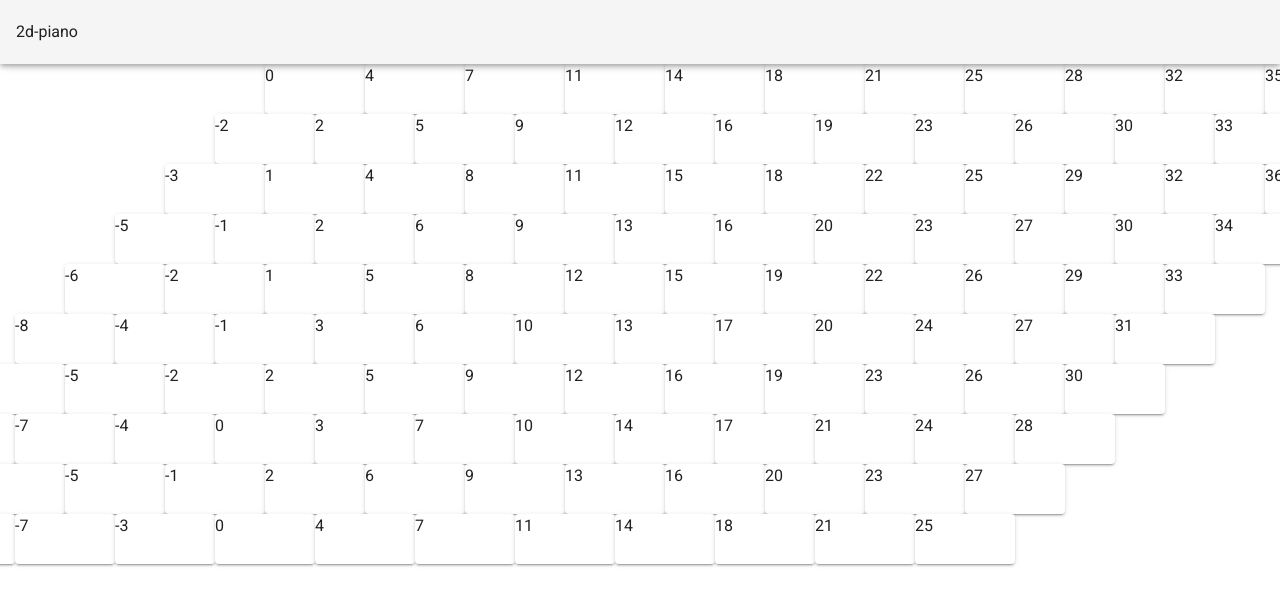
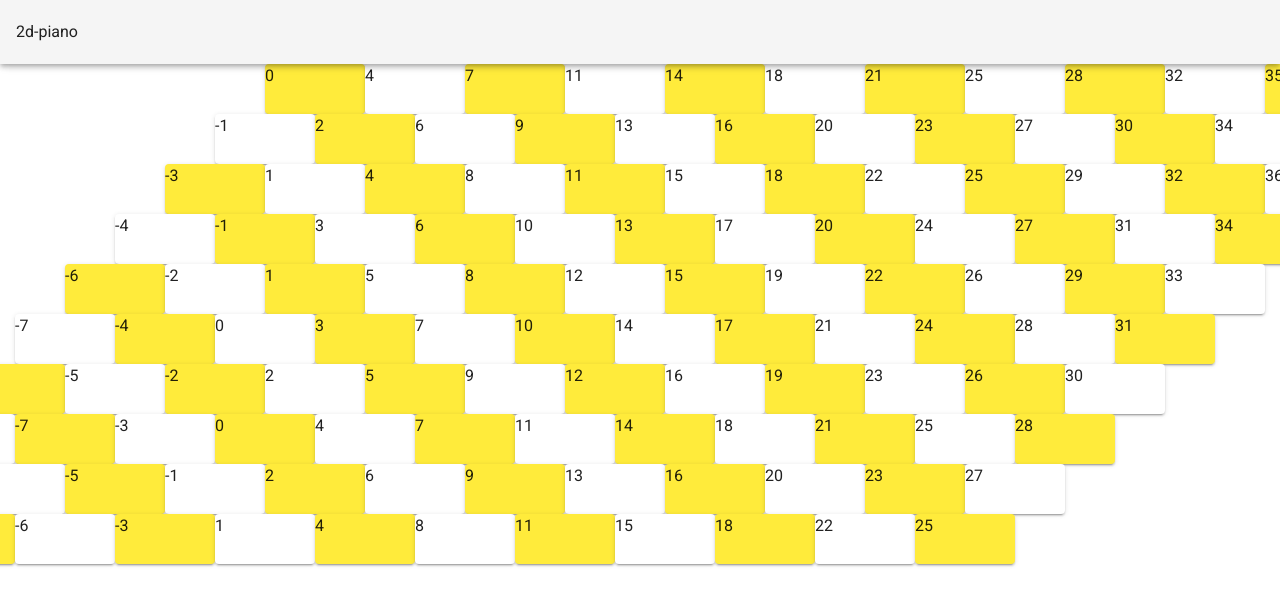
Before and after one commit to viewpointics-tan/2d-piano, a Nuxt app: page / in a window 1280 px wide. Shown: the top 606 px of the page. Built offline with nearby package versions, Linux system fonts and the light colour scheme.

Commit message:
配色した

```diff
--- a/components/key.vue
+++ b/components/key.vue
@@ -1,24 +1,32 @@
 <template>
   <v-card
-    class="key"
     @touchstart.prevent="toneTest()"
     @mousedown="toneTest()"
+    class="key"
+    :color="keyColor"
     >{{ keyNum }}</v-card
   >
 </template>
 
 <script>
-import synth from '../plugins/synth'
+// import synth from '../plugins/synth'
+import Tone from 'tone'
 export default {
   name: 'Key',
   props: {
     keyNum: {
       type: Number,
       default: 0
+    },
+    keyColor: {
+      type: String,
+      default: 'white'
     }
   },
   data() {
-    return {}
+    return {
+      synth: new Tone.Synth().toMaster()
+    }
   },
   computed: {
     frequency() {
@@ -27,7 +35,7 @@ export default {
   },
   methods: {
     toneTest() {
-      synth.triggerAttackRelease(this.frequency, '8n')
+      this.synth.triggerAttackRelease(this.frequency, '8n')
     }
   }
 }
--- a/components/row.vue
+++ b/components/row.vue
@@ -1,6 +1,11 @@
 <template>
   <v-row class="d-flex flex-nowrap justify-end">
-    <key v-for="keyNum in keyNumArray" :key="keyNum" :keyNum="keyNum"></key>
+    <key
+      v-for="obj in keyNumArray"
+      :key="obj.keyNum"
+      :keyNum="obj.keyNum"
+      :keyColor="obj.color"
+    ></key>
     <div :style="{ width: rowNum * 50 + 'px' }"></div>
   </v-row>
 </template>
@@ -28,13 +33,19 @@ export default {
   },
   computed: {
     keyNumArray() {
-      return [...Array(this.length).keys()].map(
-        (i) =>
-          7 * math.quotient(i, 2) +
-          4 * math.mod(i, 2) -
-          3 * math.quotient(this.rowNum, 2) -
-          2 * math.mod(this.rowNum, 2)
-      )
+      return [...Array(this.length).keys()].map((i) => {
+        return {
+          keyNum:
+            7 * math.quotient(i, 2) +
+            (4 - math.mod(this.rowNum, 2)) * math.mod(i, 2) -
+            3 * math.quotient(this.rowNum, 2) -
+            1 * math.mod(this.rowNum, 2),
+          color:
+            (math.mod(i, 2) === 0) ^ (math.mod(this.rowNum, 2) === 0)
+              ? 'white'
+              : 'yellow'
+        }
+      })
     }
   }
 }
```
